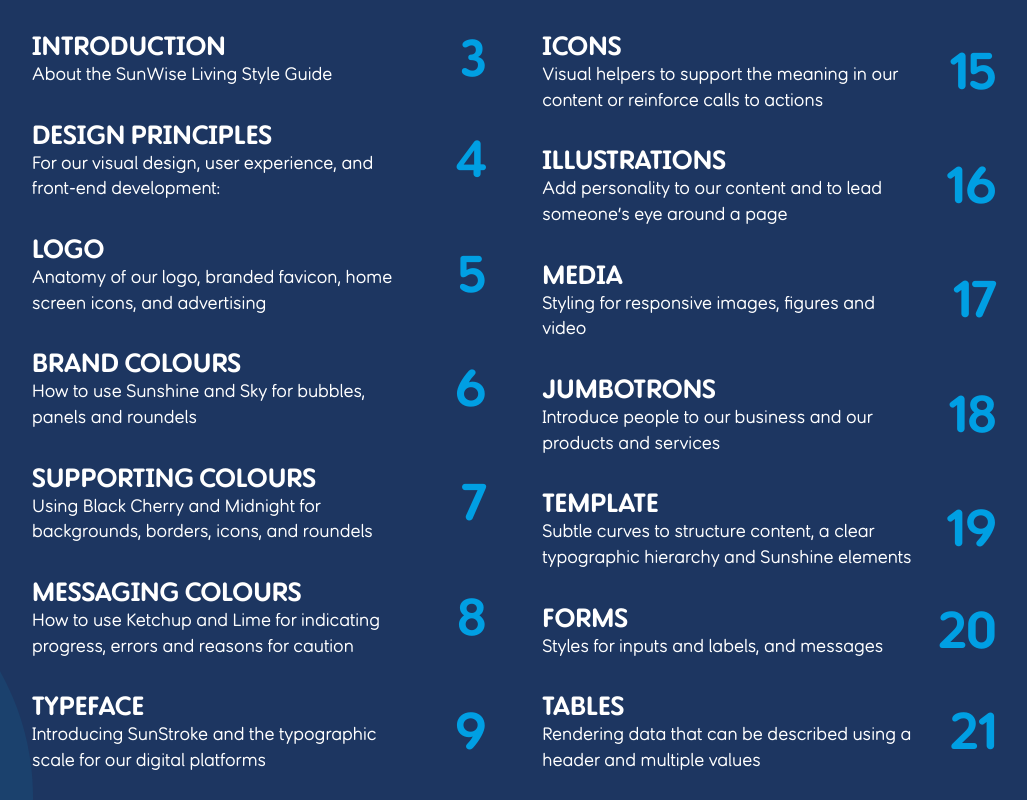
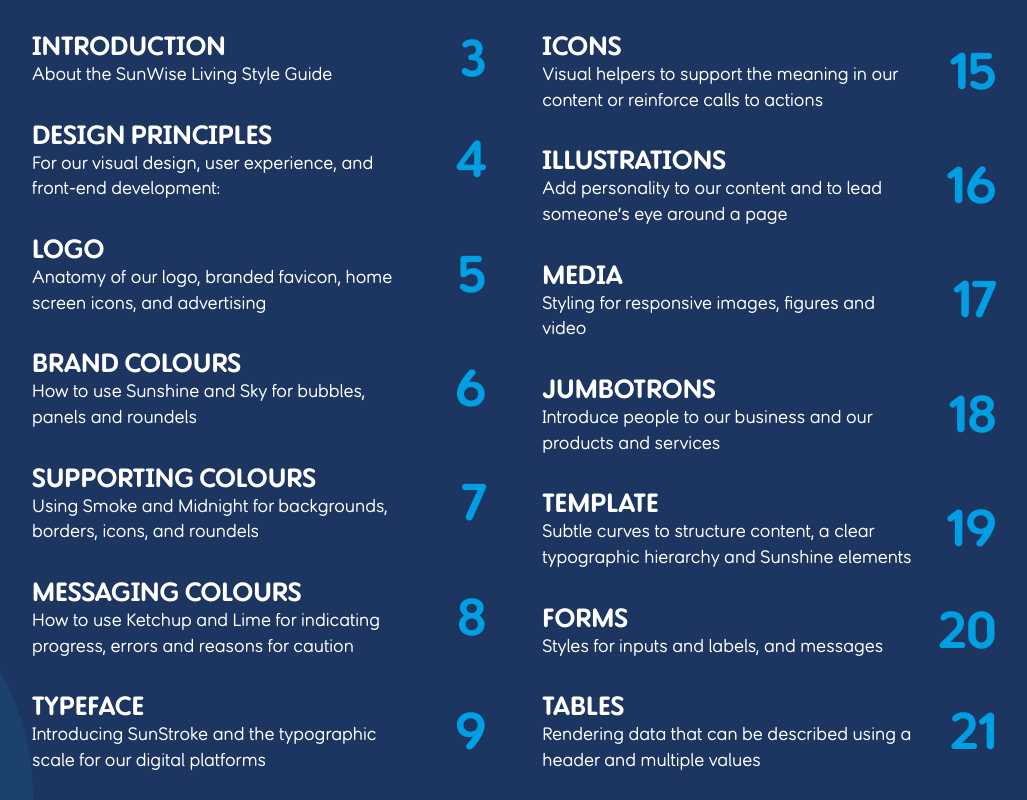
Before and after one commit to sunlife-digital/sunwise, a plain HTML site: page 02-table-of-contents.html in a window 1280 px wide. Shown: the top 800 px of the page, without its empty margins (232-1259 px from the left). Drawn offline with nearby package versions, Linux system fonts and the light colour scheme.

Commit message:
Updating mention of Black Cherry

```diff
--- a/02-table-of-contents.html
+++ b/02-table-of-contents.html
@@ -144,7 +144,7 @@
 <a href="07-colour-supporting.html">
 <div class="sg-table-of-contents__content">
 <h3>Supporting colours</h3>
-<p>Using Black Cherry and Midnight for backgrounds, borders, icons, and roundels</p>
+<p>Using Smoke and Midnight for backgrounds, borders, icons, and roundels</p>
 </div><!-- sg-table-of-contents__content -->
 
 <div class="sg-table-of-contents__number">
```
